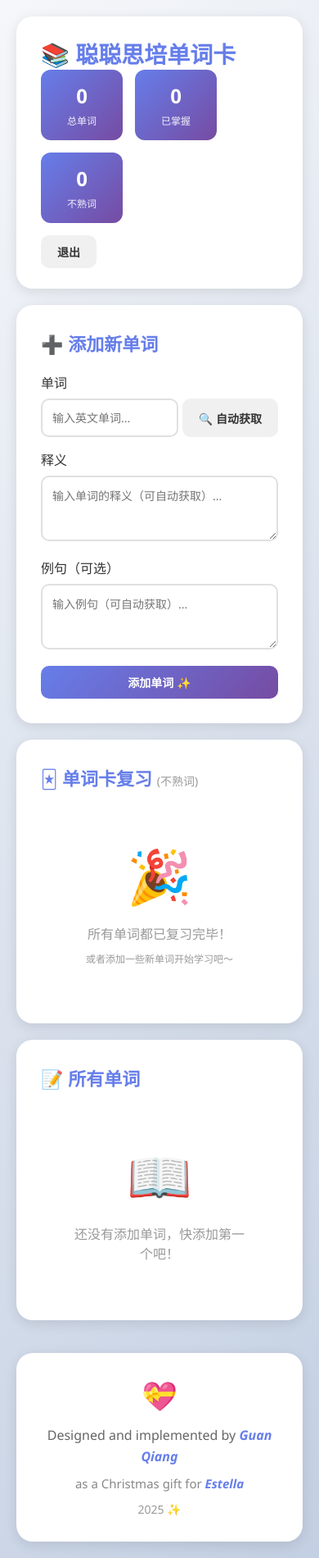
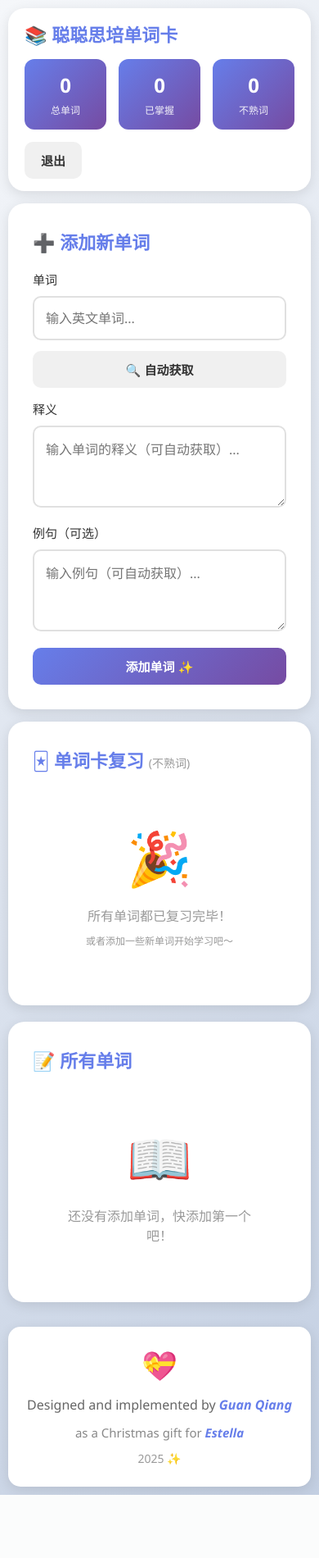
Before and after one commit to GuanQIANG1999/CongDIC, a Flask app: page / in a window 390 px wide. Shown: the whole page at 82% size. After the commit the page ends 1823 px from the top, so only its background shows below. Run offline with Flask 3, Linux system fonts and the light colour scheme; the visitor is signed in with stand-in values (Sample User, id 1); data that the repository does not hold is empty.

Commit message:
优化移动端显示，提升手机使用体验

```diff
--- a/templates/index.html
+++ b/templates/index.html
@@ -16,6 +16,8 @@
             background: linear-gradient(135deg, #f5f7fa 0%, #c3cfe2 100%);
             min-height: 100vh;
             padding: 20px;
+            -webkit-font-smoothing: antialiased;
+            -moz-osx-font-smoothing: grayscale;
         }
 
         .container {
@@ -41,6 +43,42 @@
             display: flex;
             align-items: center;
             gap: 10px;
+        }
+
+        @media (max-width: 768px) {
+            body {
+                padding: 10px;
+            }
+
+            .header {
+                padding: 15px 20px;
+                margin-bottom: 15px;
+            }
+
+            .header h1 {
+                font-size: 22px;
+                width: 100%;
+                margin-bottom: 15px;
+            }
+
+            .stats {
+                width: 100%;
+                justify-content: space-between;
+            }
+
+            .stat-card {
+                flex: 1;
+                min-width: 0;
+                padding: 12px 8px;
+            }
+
+            .stat-card h3 {
+                font-size: 20px;
+            }
+
+            .stat-card p {
+                font-size: 11px;
+            }
         }
 
         .stats {
@@ -88,6 +126,16 @@
             transition: all 0.3s;
             text-decoration: none;
             display: inline-block;
+            touch-action: manipulation;
+            -webkit-tap-highlight-color: transparent;
+        }
+
+        @media (max-width: 768px) {
+            .btn {
+                padding: 12px 20px;
+                font-size: 15px;
+                min-height: 44px;
+            }
         }
 
         .btn-primary {
@@ -118,6 +166,17 @@
         @media (max-width: 768px) {
             .main-content {
                 grid-template-columns: 1fr;
+                gap: 15px;
+            }
+
+            .card {
+                padding: 20px;
+                border-radius: 15px;
+            }
+
+            .card h2 {
+                font-size: 20px;
+                margin-bottom: 15px;
             }
         }
 
@@ -168,6 +227,33 @@
             min-height: 80px;
         }
 
+        @media (max-width: 768px) {
+            .form-group input,
+            .form-group textarea {
+                padding: 14px;
+                font-size: 16px;
+                min-height: 44px;
+            }
+
+            .form-group textarea {
+                min-height: 100px;
+            }
+
+            .form-group label {
+                font-size: 15px;
+                margin-bottom: 10px;
+            }
+
+            .form-group > div {
+                flex-direction: column;
+            }
+
+            .form-group > div > button {
+                width: 100%;
+                margin-top: 8px;
+            }
+        }
+
         .word-card {
             background: linear-gradient(135deg, #ffecd2 0%, #fcb69f 100%);
             border-radius: 15px;
@@ -181,11 +267,18 @@
             flex-direction: column;
             justify-content: center;
             box-shadow: 0 4px 15px rgba(0,0,0,0.1);
+            touch-action: manipulation;
+            -webkit-tap-highlight-color: transparent;
+            user-select: none;
         }
 
         .word-card:hover {
             transform: translateY(-5px);
             box-shadow: 0 8px 25px rgba(0,0,0,0.15);
+        }
+
+        .word-card:active {
+            transform: scale(0.98);
         }
 
         .word-card.flipped {
@@ -205,6 +298,28 @@
             color: #333;
             margin-bottom: 15px;
             font-weight: 700;
+        }
+
+        @media (max-width: 768px) {
+            .word-card {
+                padding: 25px 20px;
+                min-height: 250px;
+                margin-bottom: 20px;
+            }
+
+            .word-front h3 {
+                font-size: 32px;
+                margin-bottom: 20px;
+            }
+
+            .word-back h4 {
+                font-size: 22px;
+            }
+
+            .word-back p {
+                font-size: 15px;
+                line-height: 1.8;
+            }
         }
 
         .word-back {
@@ -252,9 +367,29 @@
             font-size: 12px;
         }
 
+        @media (max-width: 768px) {
+            .btn-small {
+                padding: 10px 16px;
+                font-size: 13px;
+                min-height: 44px;
+                flex: 1;
+            }
+
+            .review-controls {
+                flex-wrap: wrap;
+                gap: 8px;
+            }
+
+            .review-controls .btn {
+                flex: 1;
+                min-width: 0;
+            }
+        }
+
         .word-list {
             max-height: 500px;
             overflow-y: auto;
+            -webkit-overflow-scrolling: touch;
         }
 
         .word-item {
@@ -271,6 +406,28 @@
         .word-item:hover {
             background: #e9ecef;
             transform: translateX(5px);
+        }
+
+        @media (max-width: 768px) {
+            .word-list {
+                max-height: 400px;
+            }
+
+            .word-item {
+                padding: 12px;
+                flex-direction: column;
+                align-items: flex-start;
+            }
+
+            .word-item-actions {
+                width: 100%;
+                margin-top: 10px;
+                justify-content: flex-end;
+            }
+
+            .word-item-actions .btn {
+                min-height: 40px;
+            }
         }
 
         .word-item-info {
@@ -342,6 +499,23 @@
             background: white;
             border-radius: 20px;
             box-shadow: 0 4px 15px rgba(0,0,0,0.1);
+        }
+
+        @media (max-width: 768px) {
+            .footer {
+                margin-top: 30px;
+                padding: 25px 15px;
+                border-radius: 15px;
+            }
+
+            .footer-text,
+            .footer-subtext {
+                font-size: 14px;
+            }
+
+            .footer-year {
+                font-size: 13px;
+            }
         }
 
         .footer-content {
@@ -425,9 +599,9 @@
                 <form id="addWordForm">
                     <div class="form-group">
                         <label for="word">单词</label>
-                        <div style="display: flex; gap: 5px;">
-                            <input type="text" id="word" name="word" required placeholder="输入英文单词..." style="flex: 1;">
-                            <button type="button" class="btn btn-secondary" onclick="autoFillWord()" style="white-space: nowrap;">🔍 自动获取</button>
+                        <div style="display: flex; gap: 5px; flex-wrap: wrap;">
+                            <input type="text" id="word" name="word" required placeholder="输入英文单词..." style="flex: 1; min-width: 0;">
+                            <button type="button" class="btn btn-secondary" onclick="autoFillWord()" style="white-space: nowrap; min-width: fit-content;">🔍 自动获取</button>
                         </div>
                     </div>
                     <div class="form-group">
```
Also changed, not shown: templates/login.html (+34 -0 lines).
